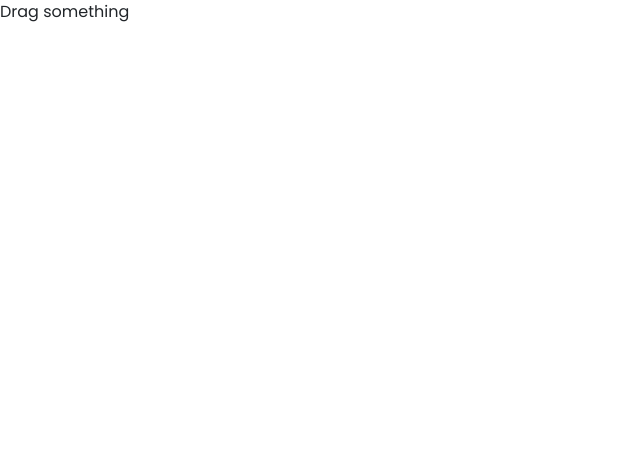
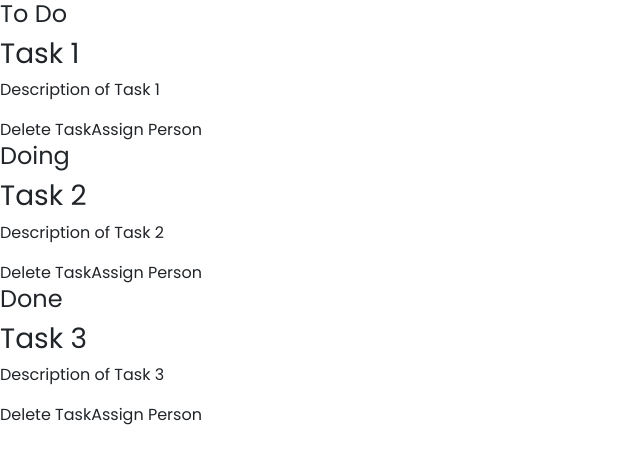
Before and after one commit to gentkoshii/task-management, a React (Vite) app: page /boards in a window 1280 px wide. Shown: the top 464 px of the page, without its empty margins (0-640 px from the left). Built offline with nearby package versions, Linux system fonts and the light colour scheme.

Commit message:
Task setup

```diff
--- /dev/null
+++ b/src/assets/Task/TaskCard.jsx
@@ -0,0 +1,31 @@
+import React, { useState } from 'react';
+
+const TaskCard = ({ title, state, description, Delete, Assign }) => {
+    const [isDeleted, setIsDeleted] = useState(false);
+
+    const handleDelete = () => {
+        setIsDeleted(true);
+        Delete();
+    };
+
+    const handleAssign = () => {
+        Assign();
+    };
+
+    if (isDeleted) {
+        return null;
+    }
+
+    return (
+        <div>
+            <h4>{state}</h4>
+            <h3>{title}</h3>
+            <p>{description}</p>
+            <button onClick={handleDelete}>Delete Task</button>
+            <button onClick={handleAssign}>Assign Person</button>
+
+        </div>
+    );
+};
+
+export default TaskCard;
--- /dev/null
+++ b/src/assets/Task/TaskManage.jsx
@@ -0,0 +1,36 @@
+import React, { useState } from 'react';
+import TaskCard from './TaskCard';
+
+const TaskManage = () => {
+    const [tasks, setTasks] = useState([
+        { id: 1, title: 'Task 1', state: 'To Do', description: 'Description of Task 1' },
+        { id: 2, title: 'Task 2', state: 'Doing', description: 'Description of Task 2' },
+        { id: 3, title: 'Task 3', state: 'Done', description: 'Description of Task 3' }
+    ]);
+
+    const handleDeleteTask = (taskId) => {
+        const updatedTasks = tasks.filter(task => task.id !== taskId);
+        setTasks(updatedTasks);
+    };
+
+    const handleAssignPerson = (taskId) => {
+        console.log(`Assign person to task with ID: ${taskId}`);
+    };
+
+    return (
+        <div>
+            {tasks.map(task => (
+                <TaskCard
+                    key={task.id}
+                    state={task.state}
+                    title={task.title}
+                    description={task.description}
+                    onDelete={() => handleDeleteTask(task.id)}
+                    onAssign={() => handleAssignPerson(task.id)}
+                />
+            ))}
+        </div>
+    );
+};
+
+export default TaskManage;
--- a/src/pages/Boards.jsx
+++ b/src/pages/Boards.jsx
@@ -1,4 +1,5 @@
 import { DragDropContext } from 'react-beautiful-dnd';
+import TaskManage from '../assets/Task/TaskManage';
 
 
 
@@ -7,7 +8,7 @@ const Boards = () => {
   return (
     <DragDropContext >
       <div className="board">
-       Drag something
+       <TaskManage />
       </div>
     </DragDropContext>
   );
```
